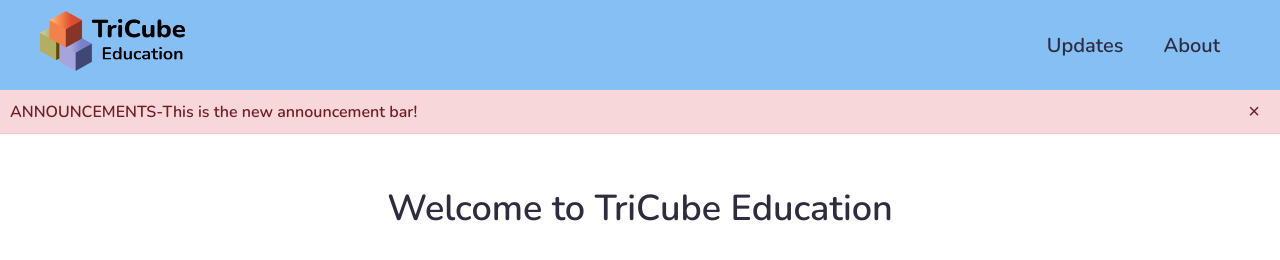
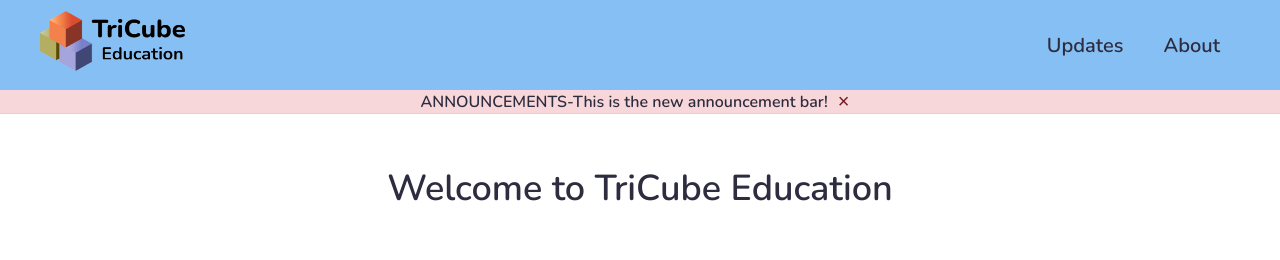
Before and after one commit to KwishyWishy/NKeducation-Testing, a plain HTML site: page index.html in a window 1280 px wide. Drawn offline with nearby package versions, Linux system fonts and the light colour scheme.

Commit message:
centered

```diff
--- a/styles.css
+++ b/styles.css
@@ -102,12 +102,12 @@ header {
 
 .announcement-bar {
     background-color: #f8d7da; /* Light red background */
-    color: #721c24; /* Dark red text */
-    padding: 10px;
+    color: #2e2d40;
+    padding: 0px;
     text-align: center;
     position: relative;
     display: flex;
-    justify-content: space-between;
+    justify-content: center; /* Center the text */
     align-items: center;
     border-bottom: 1px solid #f5c6cb; /* Light red border */
 }
```
